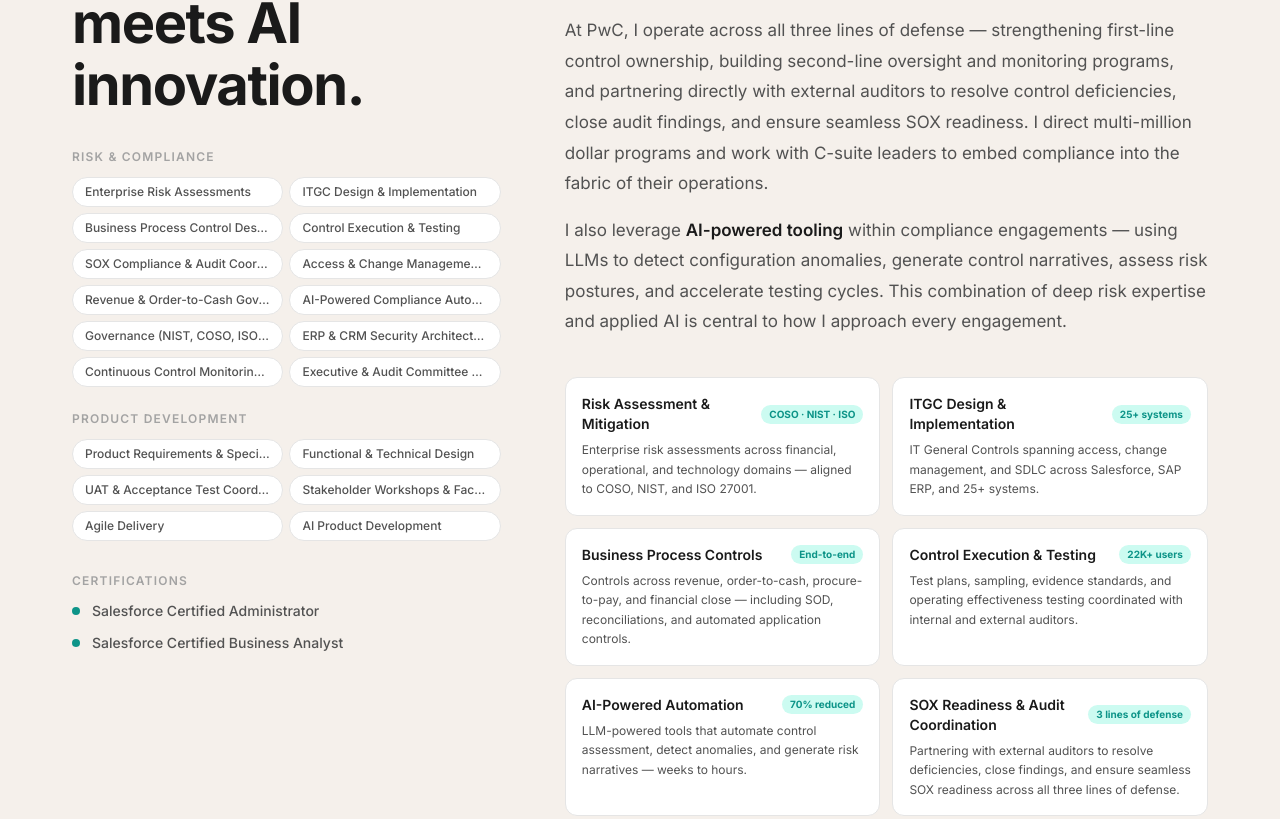
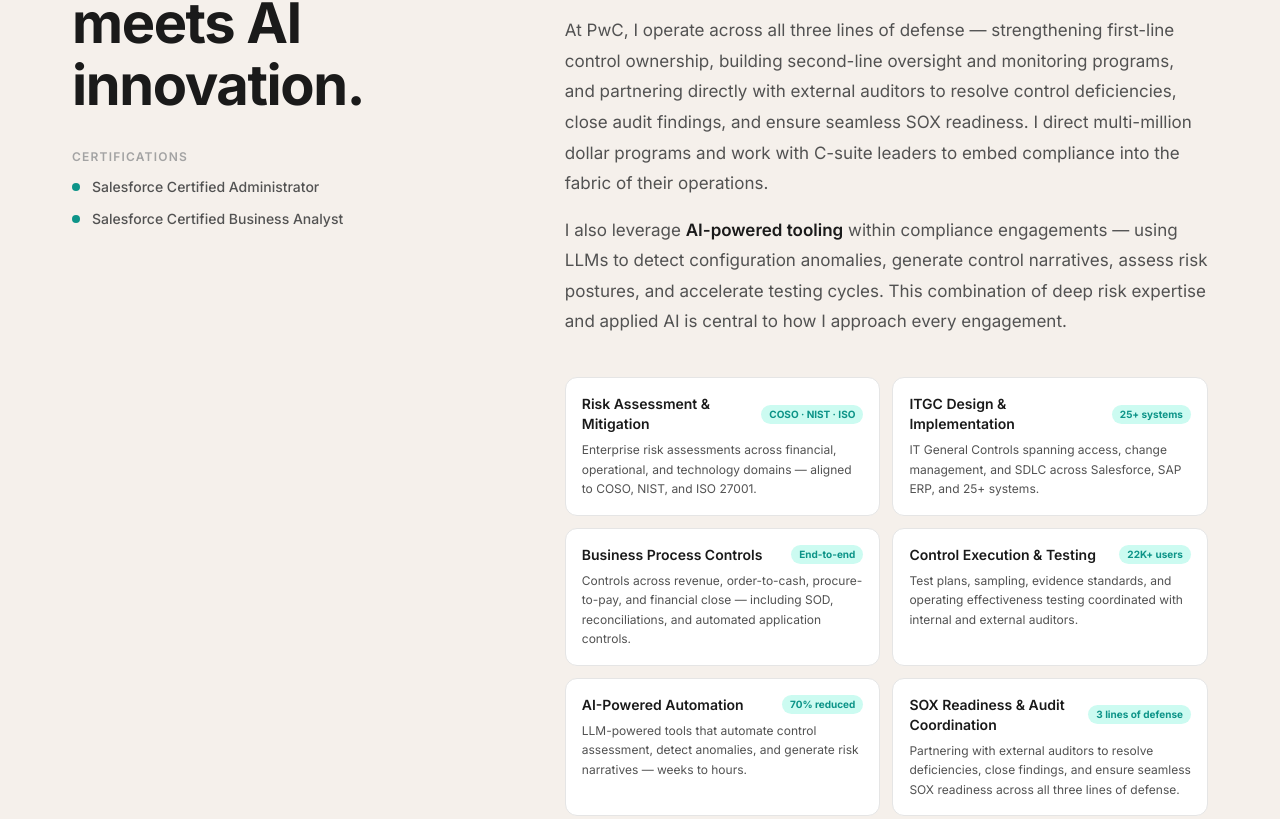
Before and after one commit to allandabre/allandabre.com, a React (Vite) app: page / in a window 1280 px wide. Shown: the part 1641-2460 px from the top of the page. Built offline with nearby package versions, Linux system fonts and the light colour scheme.

Commit message:
refactor: remove redundant skill tags from About, add Product Development to Expertise

```diff
--- a/src/components/About.jsx
+++ b/src/components/About.jsx
@@ -1,25 +1,4 @@
 import { useScrollReveal } from '../hooks/useScrollReveal'
-
-const coreSkills = [
-  { label: 'Enterprise Risk Assessments', group: 'risk' },
-  { label: 'ITGC Design & Implementation', group: 'risk' },
-  { label: 'Business Process Control Design', group: 'risk' },
-  { label: 'Control Execution & Testing', group: 'risk' },
-  { label: 'SOX Compliance & Audit Coordination', group: 'risk' },
-  { label: 'Access & Change Management Controls', group: 'risk' },
-  { label: 'Revenue & Order-to-Cash Governance', group: 'risk' },
-  { label: 'AI-Powered Compliance Automation', group: 'risk' },
-  { label: 'Governance (NIST, COSO, ISO 27001)', group: 'risk' },
-  { label: 'ERP & CRM Security Architecture', group: 'risk' },
-  { label: 'Continuous Control Monitoring & KRIs', group: 'risk' },
-  { label: 'Executive & Audit Committee Reporting', group: 'risk' },
-  { label: 'Product Requirements & Specifications', group: 'product' },
-  { label: 'Functional & Technical Design', group: 'product' },
-  { label: 'UAT & Acceptance Test Coordination', group: 'product' },
-  { label: 'Stakeholder Workshops & Facilitation', group: 'product' },
-  { label: 'Agile Delivery', group: 'product' },
-  { label: 'AI Product Development', group: 'product' },
-]
 
 const certifications = [
   'Salesforce Certified Administrator',
@@ -59,15 +38,11 @@ const highlights = [
   },
 ]
 
-const riskSkills = coreSkills.filter(s => s.group === 'risk')
-const productSkills = coreSkills.filter(s => s.group === 'product')
-
 export default function About() {
   const [labelRef, labelVis] = useScrollReveal()
   const [titleRef, titleVis] = useScrollReveal()
   const [text1Ref, text1Vis] = useScrollReveal()
   const [hlRef, hlVis] = useScrollReveal()
-  const [skillsRef, skillsVis] = useScrollReveal()
   const [certRef, certVis] = useScrollReveal()
 
   return (
@@ -94,46 +69,6 @@ export default function About() {
               <br />
               meets AI innovation.
             </h2>
-
-            {/* Core Competencies */}
-            <div
-              ref={skillsRef}
-              className={`transition-all duration-700 ${
-                skillsVis ? 'opacity-100 translate-y-0' : 'opacity-0 translate-y-8'
-              }`}
-            >
-              <span className="block text-xs font-semibold uppercase tracking-widest text-text-muted mb-3">Risk & Compliance</span>
-              <div className="grid grid-cols-2 gap-1.5 mb-6">
-                {riskSkills.map((skill, i) => (
-                  <span
-                    key={skill.label}
-                    title={skill.label}
-                    className={`px-3 py-1.5 bg-white border border-border-light rounded-full text-xs font-medium text-text-secondary hover:border-primary/30 hover:text-primary hover-pop transition-all duration-500 truncate ${
-                      skillsVis ? 'opacity-100 translate-y-0' : 'opacity-0 translate-y-4'
-                    }`}
-                    style={{ transitionDelay: skillsVis ? `${i * 40}ms` : '0ms' }}
-                  >
-                    {skill.label}
-                  </span>
-                ))}
-              </div>
-
-              <span className="block text-xs font-semibold uppercase tracking-widest text-text-muted mb-3">Product Development</span>
-              <div className="grid grid-cols-2 gap-1.5 mb-8">
-                {productSkills.map((skill, i) => (
-                  <span
-                    key={skill.label}
-                    title={skill.label}
-                    className={`px-3 py-1.5 bg-white border border-border-light rounded-full text-xs font-medium text-text-secondary hover:border-primary/30 hover:text-primary hover-pop transition-all duration-500 truncate ${
-                      skillsVis ? 'opacity-100 translate-y-0' : 'opacity-0 translate-y-4'
-                    }`}
-                    style={{ transitionDelay: skillsVis ? `${(riskSkills.length + i) * 40}ms` : '0ms' }}
-                  >
-                    {skill.label}
-                  </span>
-                ))}
-              </div>
-            </div>
 
             {/* Certifications */}
             <div
--- a/src/components/Expertise.jsx
+++ b/src/components/Expertise.jsx
@@ -36,13 +36,15 @@ const skillCategories = [
       { name: 'Full-Stack Product Development', width: 85 },
     ],
   },
-]
-
-const industries = [
-  { name: 'Technology', sub: 'Telehealth, EV, SaaS', icon: '01' },
-  { name: 'Healthcare', sub: 'Regulated & Telehealth', icon: '02' },
-  { name: 'Manufacturing', sub: 'Industrial & EV OEMs', icon: '03' },
-  { name: 'Consumer', sub: 'Goods, Retail & CPG', icon: '04' },
+  {
+    heading: 'Product Development',
+    skills: [
+      { name: 'Product Requirements & Specifications', width: 97 },
+      { name: 'UAT & Acceptance Test Coordination', width: 97 },
+      { name: 'Stakeholder Workshops & Facilitation', width: 97 },
+      { name: 'Agile Delivery', width: 97 },
+    ],
+  },
 ]
 
 function SkillBar({ name, width, delay }) {
@@ -105,7 +107,6 @@ function SkillCategory({ heading, skills, index }) {
 export default function Expertise() {
   const [labelRef, labelVis] = useScrollReveal()
   const [titleRef, titleVis] = useScrollReveal()
-  const [indRef, indVis] = useScrollReveal()
 
   return (
     <section id="expertise" className="py-20 md:py-32 bg-surface-warm">
@@ -132,7 +133,7 @@ export default function Expertise() {
             titleVis ? 'opacity-100 translate-y-0' : 'opacity-0 translate-y-8'
           }`}
         >
-          Three interconnected domains of mastery that reinforce each other to
+          Four interconnected domains of mastery that reinforce each other to
           deliver stronger outcomes.
         </p>
 
@@ -140,32 +141,6 @@ export default function Expertise() {
           {skillCategories.map((cat, i) => (
             <SkillCategory key={cat.heading} heading={cat.heading} skills={cat.skills} index={i} />
           ))}
-
-          {/* Industries card — staggered items */}
-          <div
-            ref={indRef}
-            className={`bg-white p-6 md:p-8 rounded-2xl border border-border-light hover:border-primary/30 hover-card transition-all duration-700 ${
-              indVis ? 'opacity-100 translate-y-0' : 'opacity-0 translate-y-8'
-            }`}
-            style={{ transitionDelay: '360ms' }}
-          >
-            <h3 className="font-display text-lg font-semibold tracking-tight mb-6 text-text">Industry Experience</h3>
-            <div className="grid grid-cols-1 sm:grid-cols-2 gap-3">
-              {industries.map((ind, i) => (
-                <div
-                  key={ind.name}
-                  className={`p-5 bg-surface-alt border border-border-light rounded-xl hover:border-primary/30 hover-lift text-center transition-all duration-500 ${
-                    indVis ? 'opacity-100 translate-y-0' : 'opacity-0 translate-y-4'
-                  }`}
-                  style={{ transitionDelay: indVis ? `${400 + i * 80}ms` : '0ms' }}
-                >
-                  <span className="block text-[10px] font-bold text-primary/40 tracking-widest mb-1">{ind.icon}</span>
-                  <span className="block text-sm font-semibold text-text mb-1">{ind.name}</span>
-                  <span className="block text-xs text-text-muted">{ind.sub}</span>
-                </div>
-              ))}
-            </div>
-          </div>
         </div>
       </div>
     </section>
--- a/src/components/Navbar.jsx
+++ b/src/components/Navbar.jsx
@@ -163,6 +163,13 @@ export default function Navbar() {
           mobileOpen ? 'opacity-100 pointer-events-auto' : 'opacity-0 pointer-events-none'
         }`}
       >
+        <button
+          onClick={toggleMobile}
+          aria-label="Close navigation"
+          className="absolute top-5 right-5 w-10 h-10 flex items-center justify-center text-2xl text-white/40 hover:text-white transition-colors duration-200"
+        >
+          ✕
+        </button>
         <div className="flex flex-col items-center gap-6" onClick={(e) => e.stopPropagation()}>
           {[...navLinks, { href: '#contact', label: 'Contact' }].map((link, i) => (
             <a
```
Also changed, not shown: 1 other file (tests, documents, lock files or other folders).
